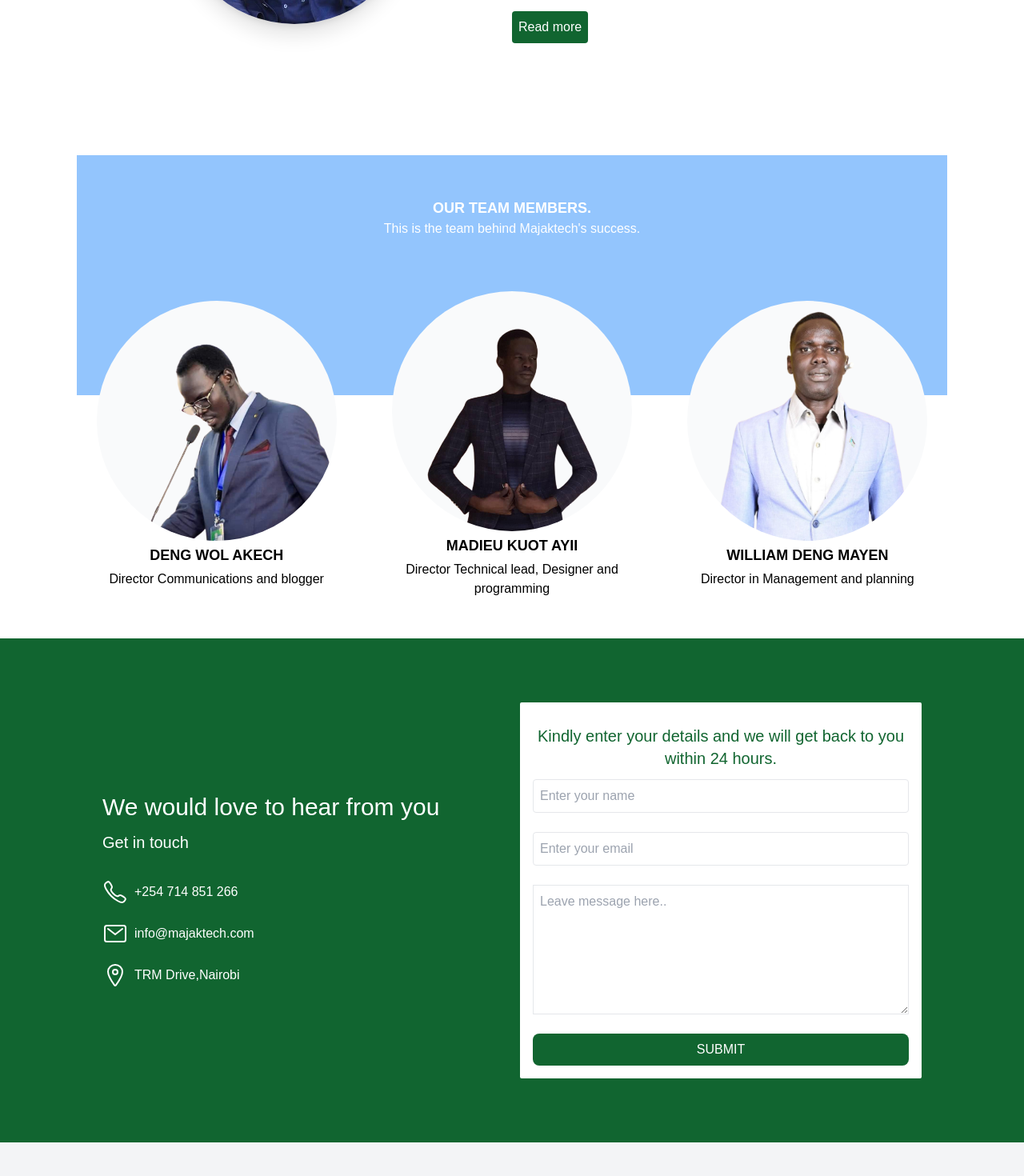
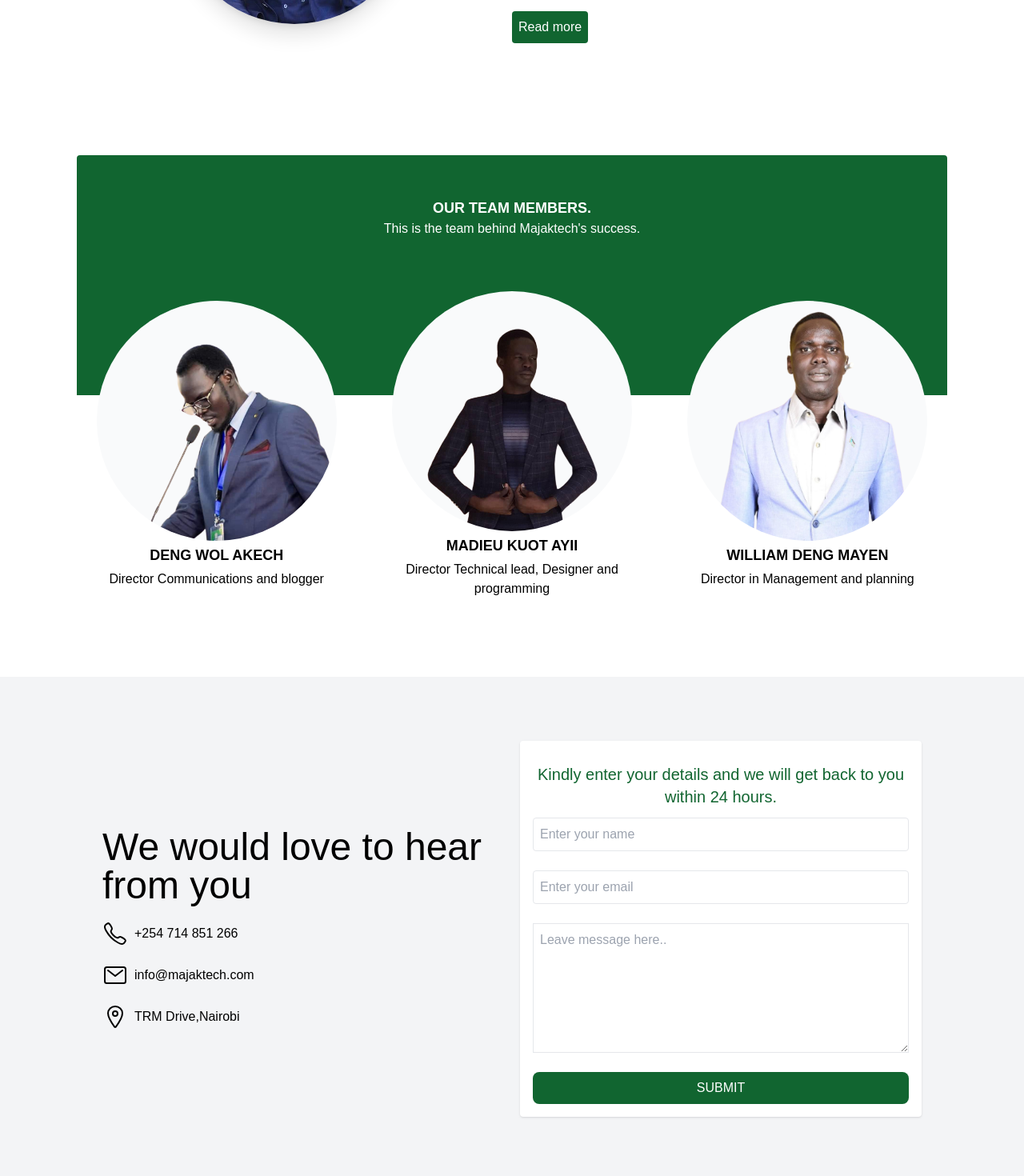
Before and after one commit to kelvinmati/Majak-tech, a React (Vite) app: page / in a window 1280 px wide. Shown: the part 2360-3830 px from the top of the page at 80% size. Built offline with nearby package versions, Linux system fonts and the light colour scheme.

Commit message:
changed the team section theme

```diff
--- a/package.json
+++ b/package.json
@@ -9,6 +9,7 @@
     "preview": "vite preview"
   },
   "dependencies": {
+    "@emailjs/browser": "^3.6.2",
     "@heroicons/react": "^1.0.6",
     "react": "^18.2.0",
     "react-dom": "^18.2.0",
--- a/src/components/Contact.jsx
+++ b/src/components/Contact.jsx
@@ -1,35 +1,70 @@
 import React, { useRef } from "react";
-// import emailjs from "@emailjs/browser";
+import emailjs from "@emailjs/browser";
+import { useForm } from "react-hook-form";
 const Contact = () => {
-  //   const form = useRef();
+  const form = useRef();
+  // initialize react hook form
+  const {
+    register,
+    handleSubmit,
+    formState: { errors },
+  } = useForm({
+    mode: "all",
+    shouldUnregister: true,
+    shouldFocusError: true,
+  });
 
-  //   const sendEmail = (e) => {
-  //     e.preventDefault();
+  // const sendEmail = (e) => {
+  //   e.preventDefault();
 
-  //     emailjs
-  //       .sendForm(
-  //         "service_fp2uqzn",
-  //         "template_ggrja3v",
-  //         form.current,
-  //         "user_GQR0KqhGk7eUTDPiSP1Of"
-  //       )
-  //       .then(
-  //         (result) => {
-  //           console.log(result.text);
-  //           alert("Succesfully sent");
-  //         },
-  //         (error) => {
-  //           console.log(error.text);
-  //         }
-  //       );
-  //   };
+  //   emailjs
+  //     .sendForm(
+  //       "service_oaunv3h",
+  //       "template_di8ivjs",
+  //       form.current,
+  //       "EZHWt5-Ol6N8-mNua"
+  //     )
+  //     .then(
+  //       (result) => {
+  //         console.log(result.text);
+  //         alert("Succesfully sent");
+  //       },
+  //       (error) => {
+  //         console.log(error.text);
+  //       }
+  //     );
+  // };
+  // Email js
+  const onSubmit = (data) => {
+    console.log(data);
+    if (data) {
+      emailjs
+        .sendForm(
+          "service_oaunv3h",
+          "template_di8ivjs",
+          form.current,
+          "EZHWt5-Ol6N8-mNua"
+        )
+        .then(
+          (result) => {
+            console.log(result.text);
+            alert("Succesfully sent");
+          },
+          (error) => {
+            console.log(error.text);
+          }
+        );
+    } else {
+      console.log("error occured");
+    }
+  };
   return (
-    <div className="bg-hoverColor py-10 ">
+    <div className="bg-gray-100 py-10 ">
       <div className="py-10 w-mobile md:container_width md:w-4/5 mx-auto grid md:grid-cols-2 gap-16 sm:gap-5  items-center">
-        <div className="space-y-5 text-white">
+        <div className="space-y-5">
           <div>
-            <p className="text-3xl">We would love to hear from you</p>
-            <p className="text-xl py-3">Get in touch</p>
+            <p className="text-5xl">We would love to hear from you</p>
+            {/* <p className="text-xl py-3">Get in touch</p> */}
           </div>
 
           <div className="flex items-center space-x-2  ">
@@ -45,29 +80,37 @@ const Contact = () => {
             <p>TRM Drive,Nairobi</p>
           </div>
         </div>
-        <div className="bg-white  p-4 rounded-sm">
+        <div className="bg-white  p-4 rounded shadow">
           <p className="text-xl  text-hoverColor  text-center py-3 ">
             Kindly enter your details and we will get back to you within 24
             hours.
           </p>
           <p></p>
           <form
-            // ref={form}
-            // onSubmit={sendEmail}
+            ref={form}
+            onSubmit={handleSubmit(onSubmit)}
             className="flex flex-col space-y-6"
           >
             <input
               className="border p-2 outline-none rounded"
               type="text"
-              name="user_name"
+              name="from_name"
               placeholder="Enter your name"
+              {...register("from_name", {
+                required: false,
+              })}
             />
+
             <input
               className="border p-2 outline-none rounded"
               type="email"
-              name="user_email"
+              name="email"
               placeholder="Enter your email"
+              {...register("email", {
+                required: true,
+              })}
             />
+            {errors.email && <p className="text-red-500">Email is required </p>}
 
             <textarea
               className="border p-2 outline-none"
@@ -76,7 +119,13 @@ const Contact = () => {
               id=""
               cols="20"
               rows="6"
+              {...register("message", {
+                required: true,
+              })}
             ></textarea>
+            {errors.message && (
+              <p className="text-red-500">Message is required </p>
+            )}
             <button
               type="submit"
               className=" p-2 rounded-lg
--- a/src/components/Team.jsx
+++ b/src/components/Team.jsx
@@ -5,9 +5,9 @@ import management_dir from "../../src/images/Team/management_dir-removebg-previe
 
 const Team = () => {
   return (
-    <section className=" sm:py-16 py-10 sm:mb-60 mb-0">
+    <section className=" sm:py-16 py-10 sm:mb-72 mb-0">
       <div className="w-mobile md:w-container_width mx-auto space-y-6">
-        <div className="sm:bg-blue-300 bg-white sm:h-[300px] h-full   p-3 relative">
+        <div className="sm:bg-hoverColor rounded-tl rounded-tr bg-white sm:h-[300px] h-full   p-3 relative">
           <div className="sm:text-white text-blue-400  text-center sm:mt-10 mt-0 mb-10 sm:mb-0">
             <h2 className="text-lg font-bold ">OUR TEAM MEMBERS.</h2>
             <p className="text-black sm:text-white">
```
Also changed, not shown: 1 other file (tests, documents, lock files or other folders).
